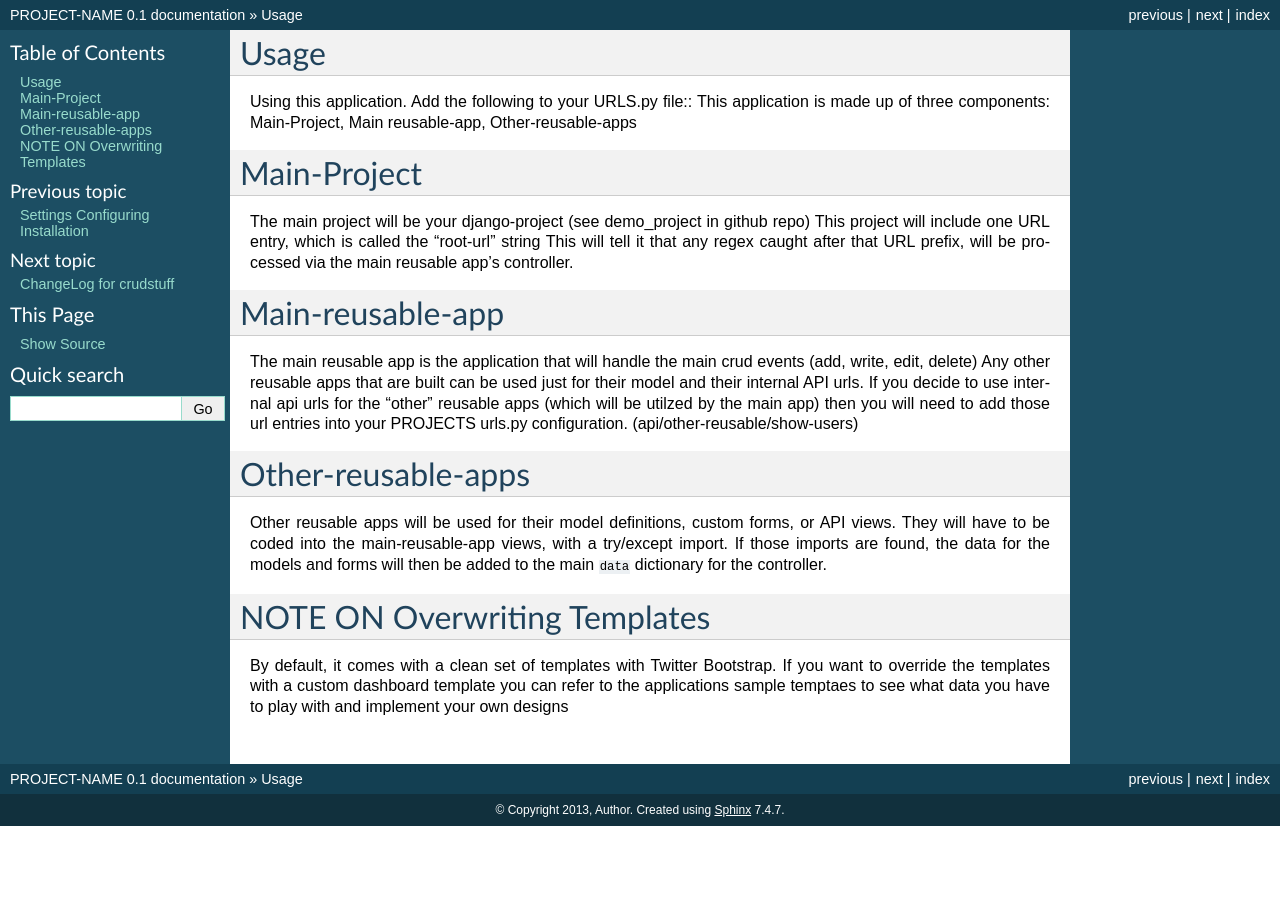
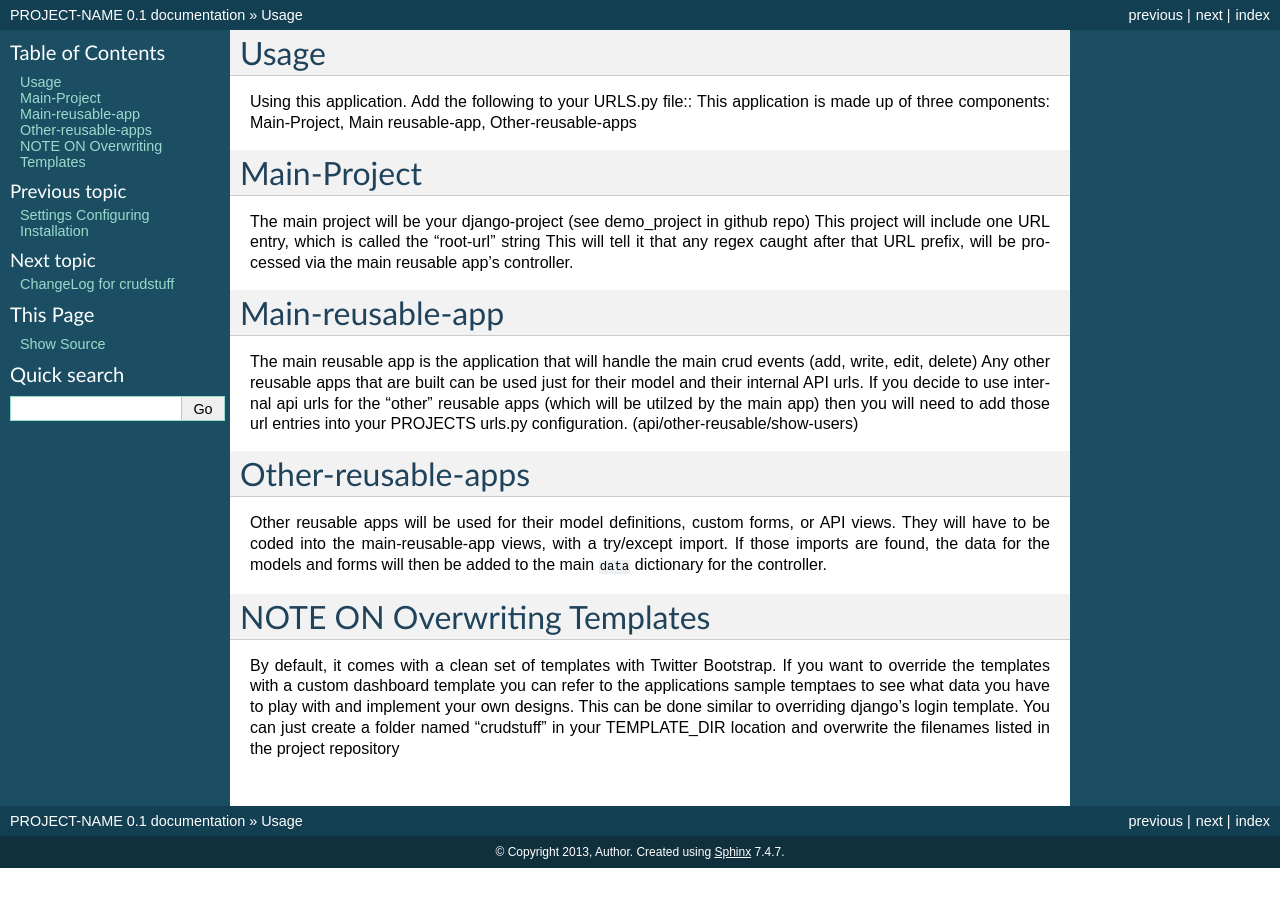
Before and after one commit to mikelopez/django-app-skel-crud, a Sphinx documentation site: the page built from docs/usage.rst, in a window 1280 px wide. Built offline with Sphinx 7.4.7, drawn with Linux system fonts in a browser that asks for light colours.

Commit message:
update doc on template overriding

```diff
--- a/docs/usage.rst
+++ b/docs/usage.rst
@@ -31,4 +31,6 @@ NOTE ON Overwriting Templates
 =====================
 By default, it comes with a clean set of templates with Twitter Bootstrap.
 If you want to override the templates with a custom dashboard template you can
-refer to the applications sample temptaes to see what data you have to play with and implement your own designs
+refer to the applications sample temptaes to see what data you have to play with and implement your own designs.
+This can be done similar to overriding django's login template.
+You can just create a folder named "crudstuff" in your TEMPLATE_DIR location and overwrite the filenames listed in the project repository
```
